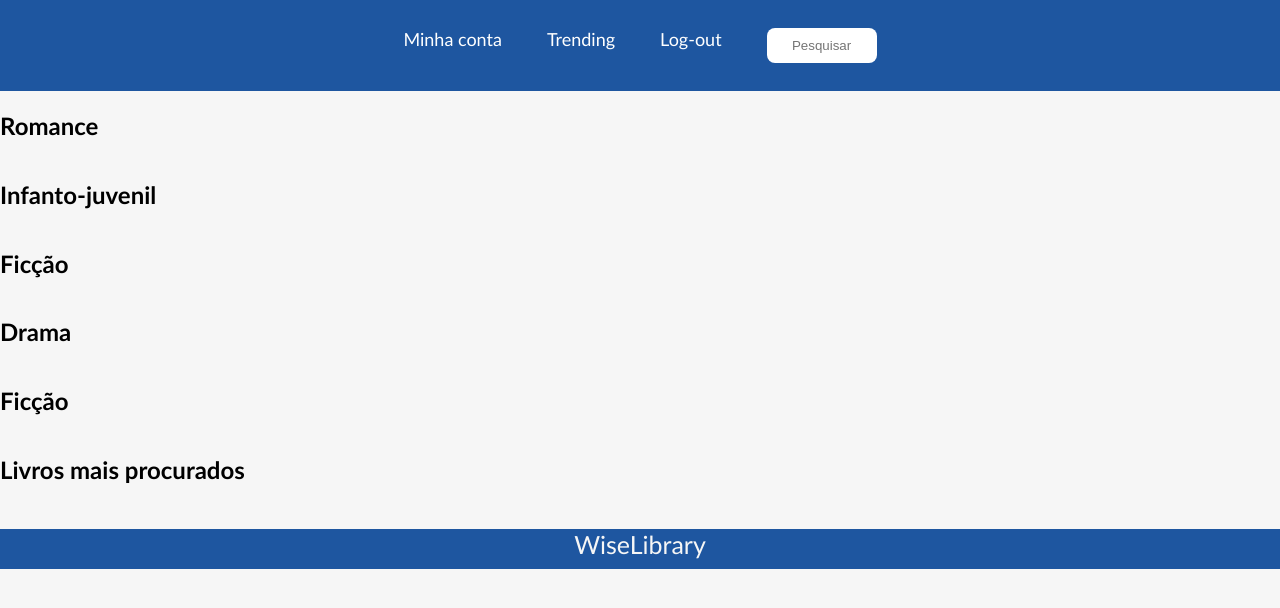
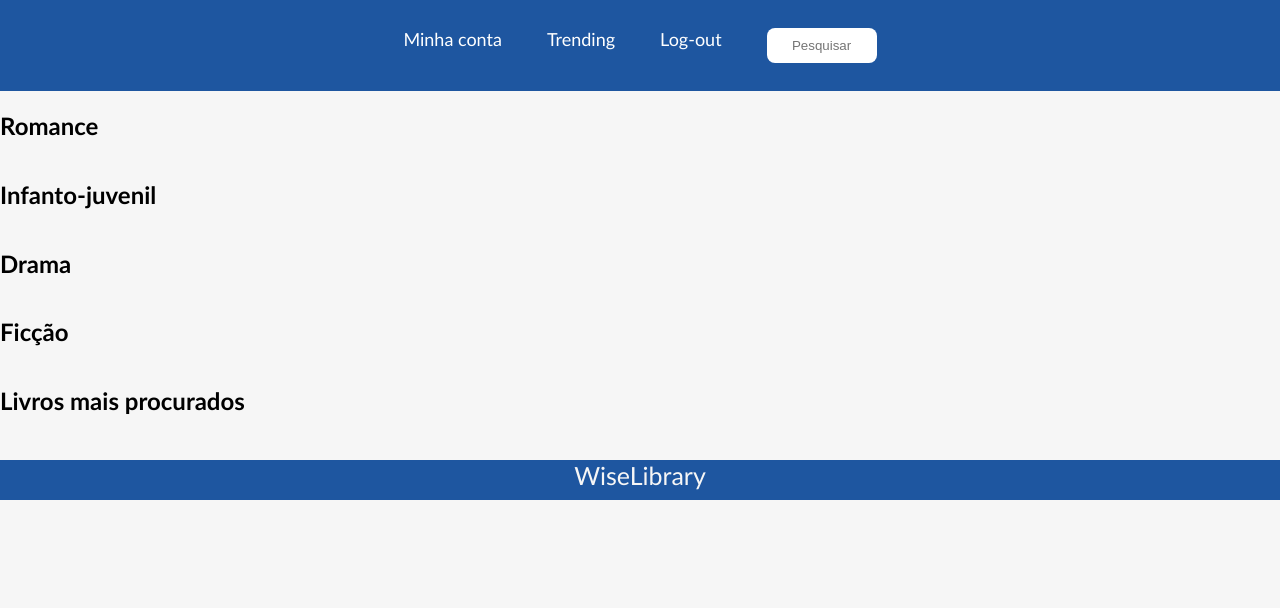
Before and after one commit to DanielOsterkamp/biblio, a PHP site: page /Descubra.php in a window 1280 px wide. Shown: the top 608 px of the page. Run offline with PHP 8.4, Linux system fonts and the light colour scheme; data that the repository does not hold is empty.

Commit message:
cadastrei + livros

```diff
--- a/Biblioteca-do-raederv2-main/Home/Descubra.php
+++ b/Biblioteca-do-raederv2-main/Home/Descubra.php
@@ -67,7 +67,6 @@
    exibirCategoria(1, 'Romance');
    exibirCategoria(2, 'Infanto-juvenil');
    //exibirCategoria(3, 'Fantasia'); tirar de comentario quando tiver um livro com essa categoria
-   exibirCategoria(4, 'Ficção');
    exibirCategoria(5, 'Drama');
    exibirCategoria(6, 'Ficção');
 
```
Also changed, not shown: Biblioteca-do-raederv2-main/fotos/19.png (added), Biblioteca-do-raederv2-main/fotos/20.png (added), Biblioteca-do-raederv2-main/fotos/22.png (added), Biblioteca-do-raederv2-main/fotos/23.png (added), Biblioteca-do-raederv2-main/fotos/24.png (added), Biblioteca-do-raederv2-main/fotos/25.png (added), Biblioteca-do-raederv2-main/fotos/26.png (added), Biblioteca-do-raederv2-main/fotos/27.png (added), Biblioteca-do-raederv2-main/fotos/28.png (added), Biblioteca-do-raederv2-main/fotos/29.png (added).
